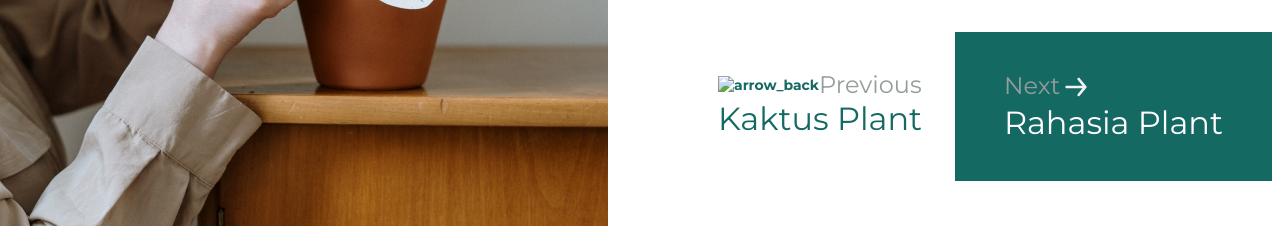
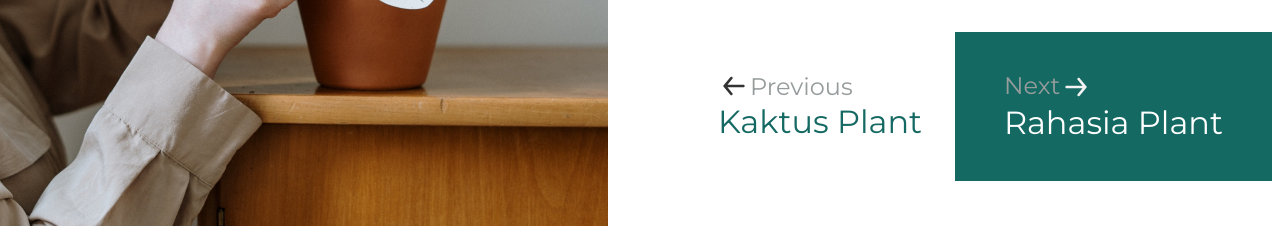
Before and after one commit to Samir-Salihov/Planet_Shop-Samir-Salihov, a plain HTML site: page index.html in a window 1280 px wide. Shown: the part 514-742 px from the top of the page. Drawn offline with nearby package versions, Linux system fonts and the light colour scheme; the site is published under a folder, as on GitHub Pages, so addresses that start at the root find nothing; files whose address does not match are found by name.

Commit message:
Add files via upload

```diff
--- a/index.html
+++ b/index.html
@@ -59,7 +59,7 @@
                 <div class="main__btns">
                     <button class="main__btn btn btn__white previous_arrow_btn">
                             <div class="previous_arrow">
-                                <img src="/assets/img/arrow_back.svg" alt="arrow_back">
+                                <img src="./assets/img/arrow_back.svg" alt="arrow_back">
                                 <p class="main__btn-subtitle">
                                     Previous
                                 </p>
```
